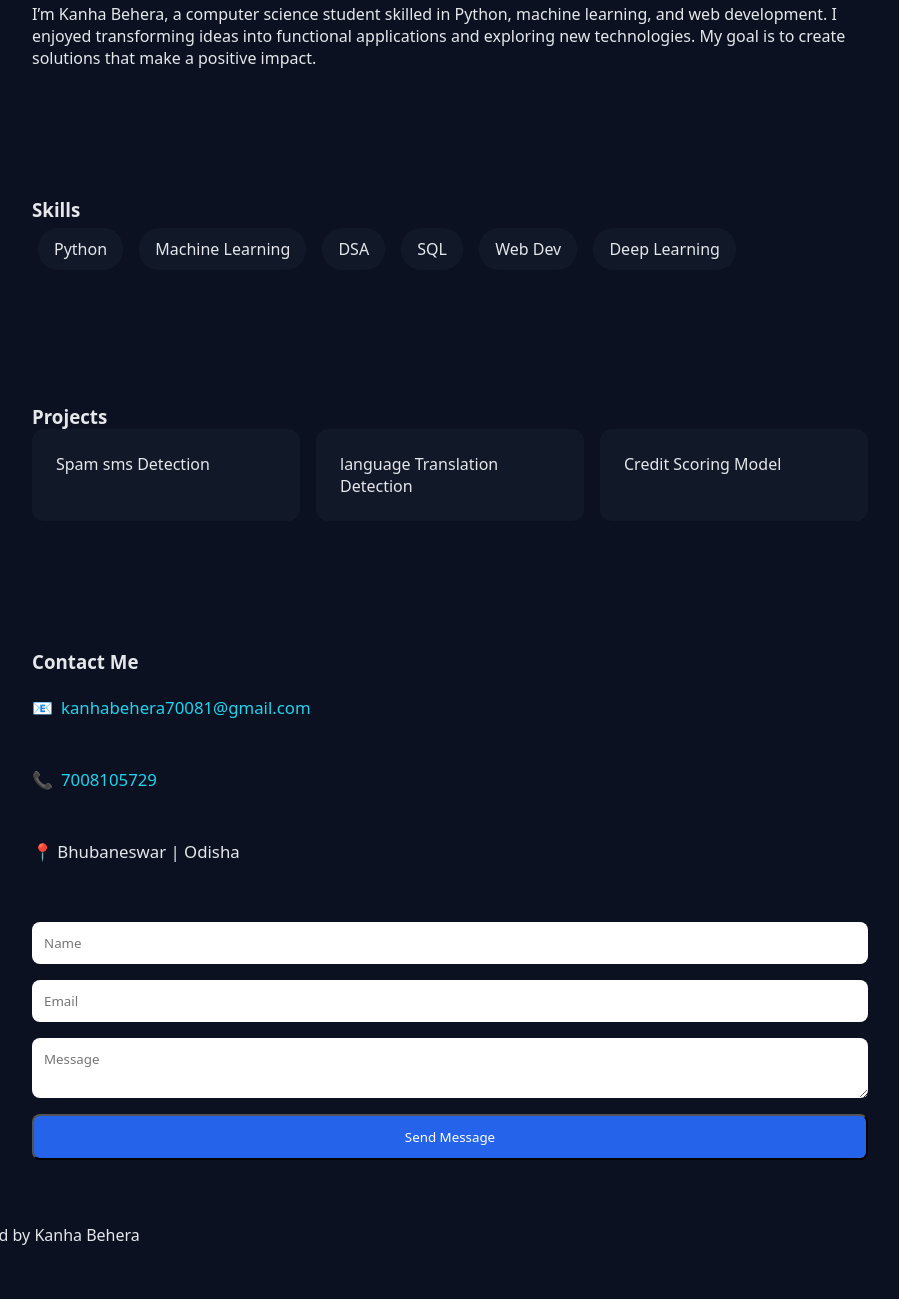
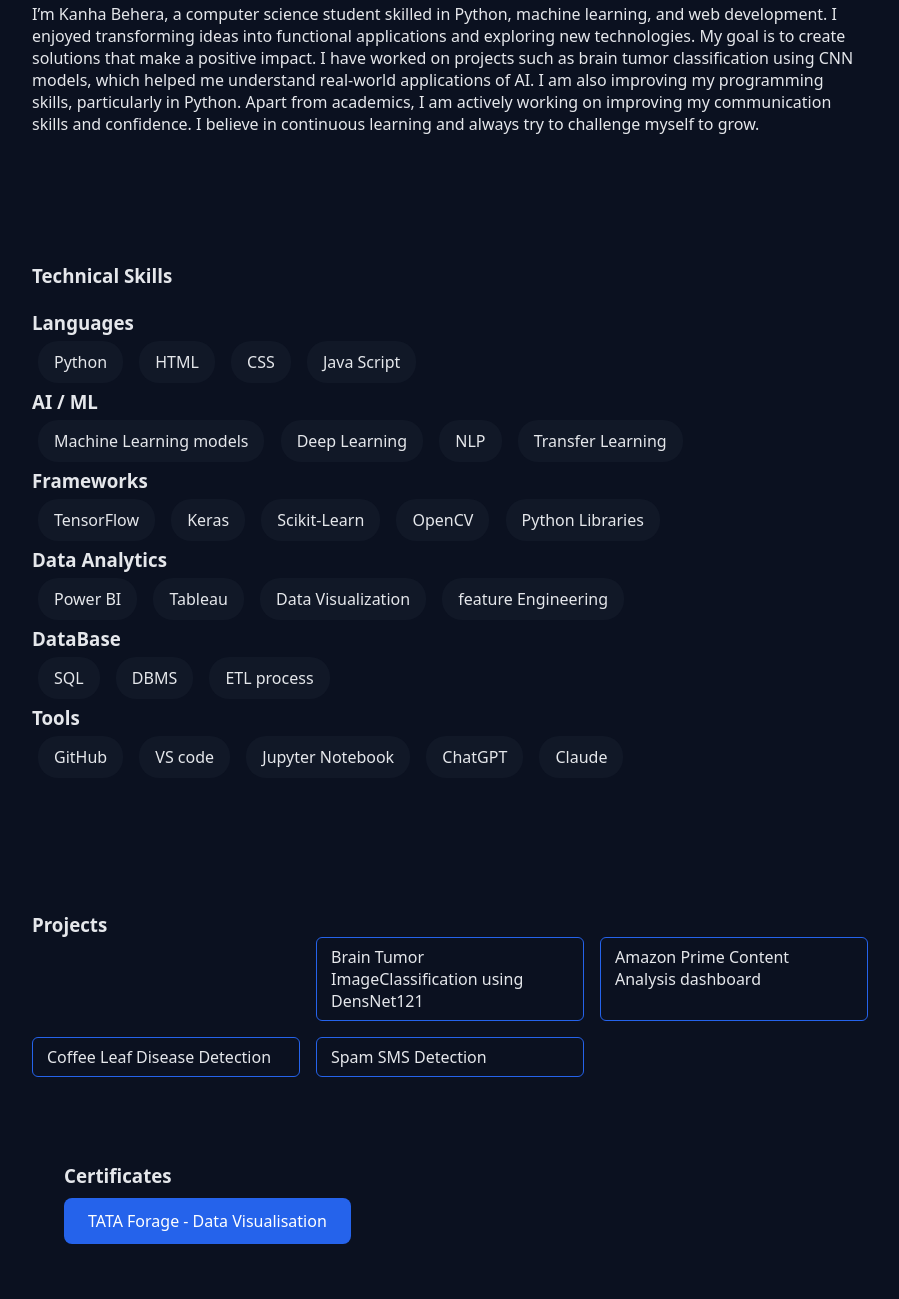
Before and after one commit to Kanha-Behera/Portfolio-kanha, a plain HTML site: page index.html in a window 1280 px wide. Shown: the part 884-2183 px from the top of the page, without its empty margins (190-1089 px from the left). Before the commit the page ends 2130 px from the top, so only its background shows below. Drawn offline with Linux system fonts and the light colour scheme.

Commit message:
Enhance index.html with more skills and projects
Updated skills and project sections to include additional technical skills and project links.

```diff
--- a/index.html
+++ b/index.html
@@ -23,7 +23,7 @@
 
 <section class="hero reveal">
   <h2>Software Developer</h2>
-  <p>Python • Machine Learning • Full-Stack</p>
+  <p>Python • Machine Learning • Full-Stack • Data Analytics</p>
   <a href="#contact" class="btn">About Me</a>
 </section>
 
@@ -32,27 +32,74 @@
   <p>
     I’m Kanha Behera, a computer science student skilled in Python, machine learning, and web development.
     I enjoyed transforming ideas into functional applications and exploring new technologies. My goal is to create solutions that make a positive impact.
+    I have worked on projects such as brain tumor classification using CNN models, which helped me understand real-world applications of AI. I am also improving my programming skills, particularly in Python.
+    Apart from academics, I am actively working on improving my communication skills and confidence. I believe in continuous learning and always try to challenge myself to grow.
   </p>
 </section>
 <section class="section reveal">
-  <h3>Skills</h3>
+  <h3>Technical Skills</h3>
+  <br>
   <div class="skills">
-    <span>Python</span>
-    <span>Machine Learning</span>
-    <span>DSA</span>
+    <h3>Languages</h3>
+    <span >Python</span>
+    <span>HTML</span>
+    <span>CSS</span>
+    <span>Java Script</span>
+    <br>
+    <h3>AI / ML</h3>
+    <span>Machine Learning models</span>
+    <span>Deep Learning</span>
+    <span>NLP</span>
+    <span>Transfer Learning</span>
+    <br>
+    <h3>Frameworks</h3>
+    <span>TensorFlow</span>
+    <span>Keras</span>
+    <span>Scikit-Learn</span>
+    <span>OpenCV</span>
+    <span>Python Libraries</span>
+    <br>
+    <h3>Data Analytics</h3>
+    <span>Power BI</span>
+    <span>Tableau</span>
+    <span>Data Visualization</span>
+    <span>feature Engineering</span>
+    <br>
+    <h3>DataBase</h3>
     <span>SQL</span>
-    <span>Web Dev</span>
-    <span>Deep Learning</span>
+    <span>DBMS</span>
+    <span>ETL process</span>
+    <br>
+    <h3>Tools</h3>
+    <span>GitHub</span>
+    <span>VS code</span>
+    <span>Jupyter Notebook</span>
+    <span>ChatGPT</span>
+    <span>Claude</span>
+
+
   </div>
 </section>
 
 <section class="section reveal">
   <h3>Projects</h3>
   <div class="projects">
-    <div class="card">Spam sms Detection</div>
-    <div class="card">language Translation Detection</div>
-    <div class="card">Credit Scoring Model</div>
+    <br>
+    <a href="https://github.com/Kanha-Behera/spam_sms_detection_Kanha-Behera" target="_blank" class="icon-btn">Brain Tumor ImageClassification using DensNet121 </a>
+
+    <a href="https://github.com/Kanha-Behera/AmazonPrime_Content_Analysis_Dashboard" target="_blank" class="icon-btn">Amazon Prime Content Analysis dashboard</a>
+
+    <a href="https://github.com/Kanha-Behera/coffee_leaf_Disease_Detection" target="_blank" class="icon-btn">Coffee Leaf Disease Detection</a>
+
+    <a href="https://github.com/Kanha-Behera/spam_sms_detection_Kanha-Behera" target="_blank" class="icon-btn">Spam SMS Detection</a>
   </div>
+  <br>
+  <section class="section reveal">
+    <h3>Certificates</h3>
+    <br>
+    <a href="https://forage-uploads-prod.s3.amazonaws.com/completion-certificates/ifobHAoMjQs9s6bKS/MyXvBcppsW2FkNYCX_ifobHAoMjQs9s6bKS_6YXG4JRdR79btAQqE_1751101064109_completion_certificate.pdf" target="_blank" class="btn">TATA Forage - Data Visualisation</a>
+
+  </section>
 </section>
 <section id="contact" class="section reveal">
   <h3>Contact Me</h3>
```
